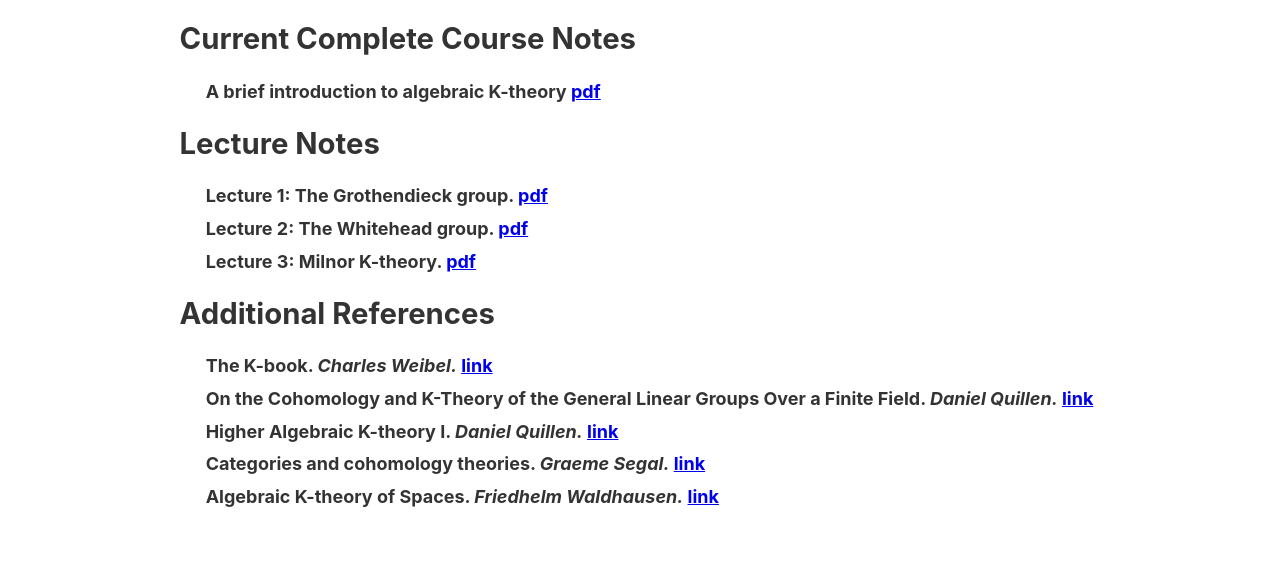
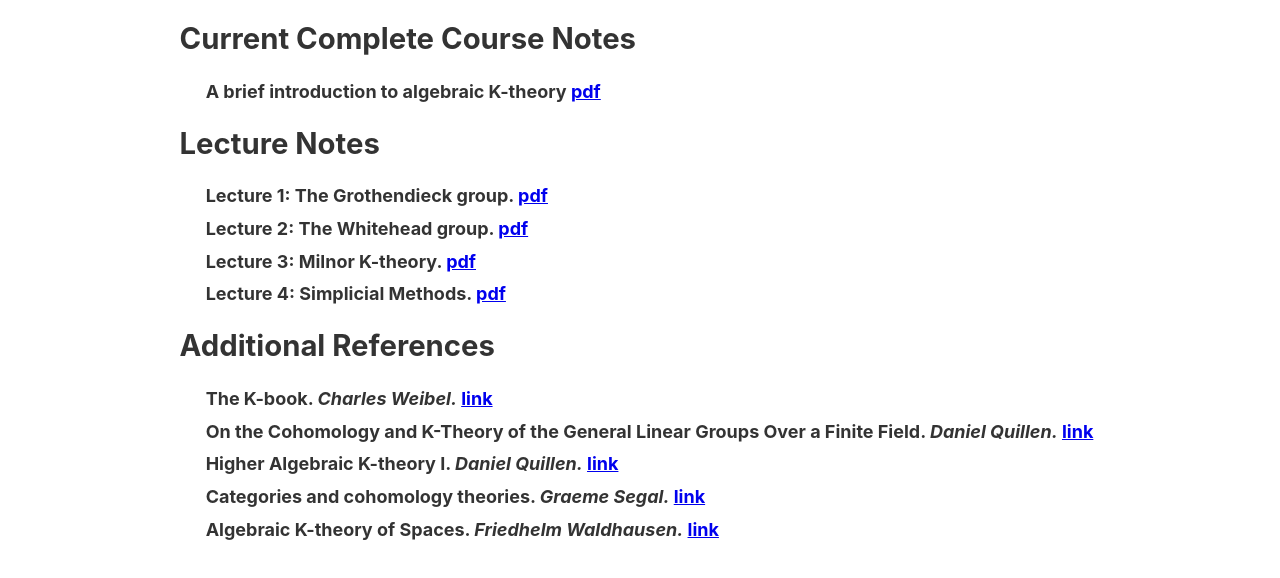
Before and after one commit to gabeangeliniknoll/website2020, a Gatsby site: page /algebraicktheory in a window 1280 px wide. Shown: the part 242-820 px from the top of the page. Built offline with nearby package versions, Linux system fonts and the light colour scheme; Gatsby itself is replaced by a stand-in of ours.

Commit message:
updated notes

```diff
--- a/src/content/knotes.yml
+++ b/src/content/knotes.yml
@@ -31,12 +31,12 @@ sections:
             url:
             body:
               - {_uid: KTY6Drn9e3,lecture: "aklecturethree",displayText: "pdf"}
-      # - title: "Lecture 4:"
-      #   links:
-      #     - display:
-      #       url:
-      #       body:
-      #         - {_uid: KTY6Drn9e4,lecture: "aklecturefour",displayText: "pdf"}
+      - title: "Lecture 4: Simplicial Methods."
+        links:
+          - display:
+            url:
+            body:
+              - {_uid: KTY6Drn9e4,lecture: "aklecturefour",displayText: "pdf"}
       # - title: "Lecture 5:"
       #   links:
       #     - display:
--- a/src/pages/knotes.js
+++ b/src/pages/knotes.js
@@ -7,7 +7,7 @@ import Complete from "../components/complete";
 import Aklectureone from "../components/aklectureone";
 import Aklecturetwo from "../components/aklecturetwo";
 import Aklecturethree from "../components/aklecturethree";
-// import Aklecturefour from "../components/aklecturefour";
+import Aklecturefour from "../components/aklecturefour";
 // import Aklecturefive from "../components/aklecturefive";
 // import Aklecturesix from "../components/aklecturesix";
 // import Aklectureseven from "../components/aklectureseven";
@@ -25,7 +25,7 @@ const Knotes = {
   aklectureone: Aklectureone,
   aklecturetwo: Aklecturetwo,
   aklecturethree: Aklecturethree,
-  // aklecturefour: Aklecturefour,
+  aklecturefour: Aklecturefour,
   // aklecturefive: Aklecturefive,
   // aklecturesix: Aklecturesix,
   // aklectureseven: Aklectureseven,
```
Also changed, not shown: 2 other files.
